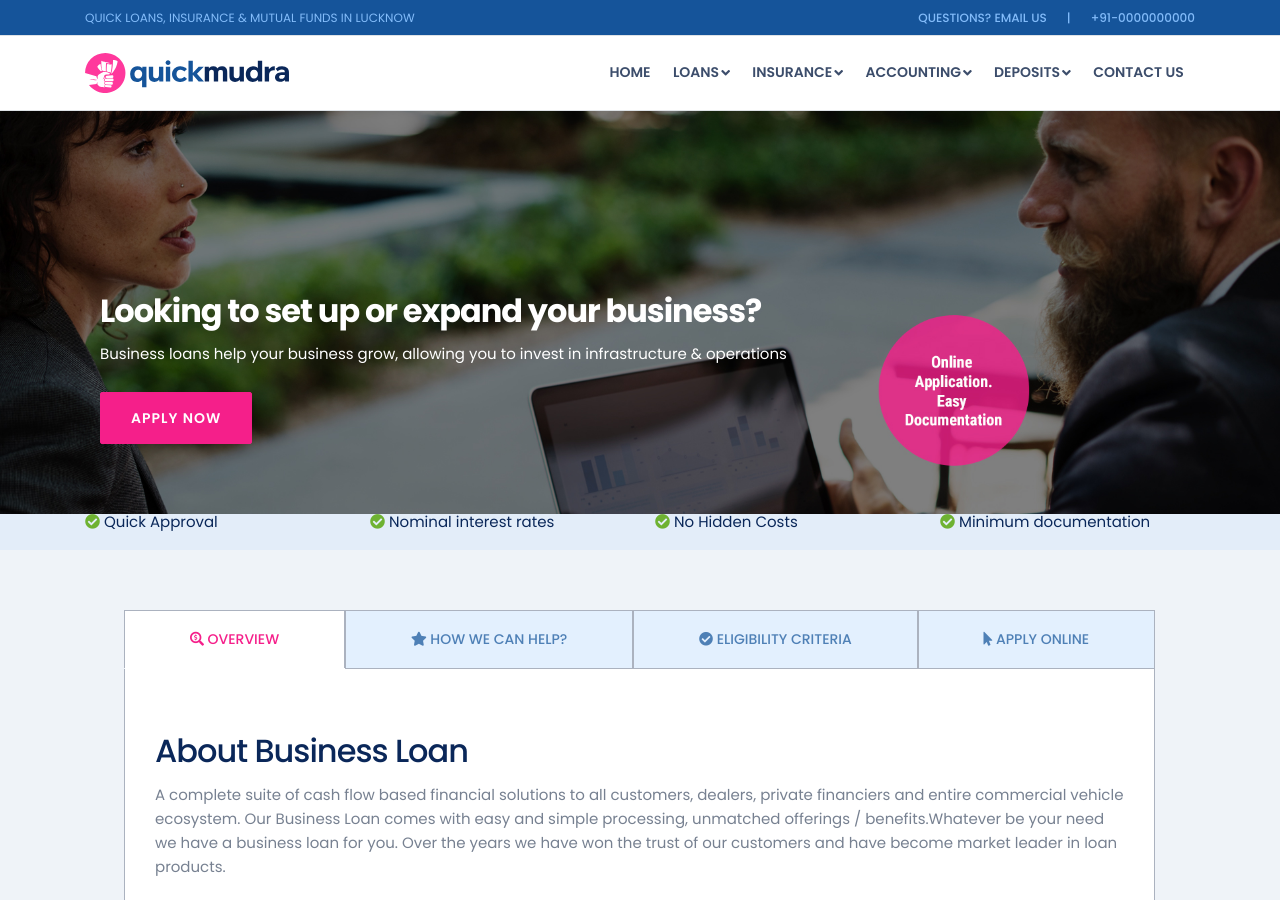
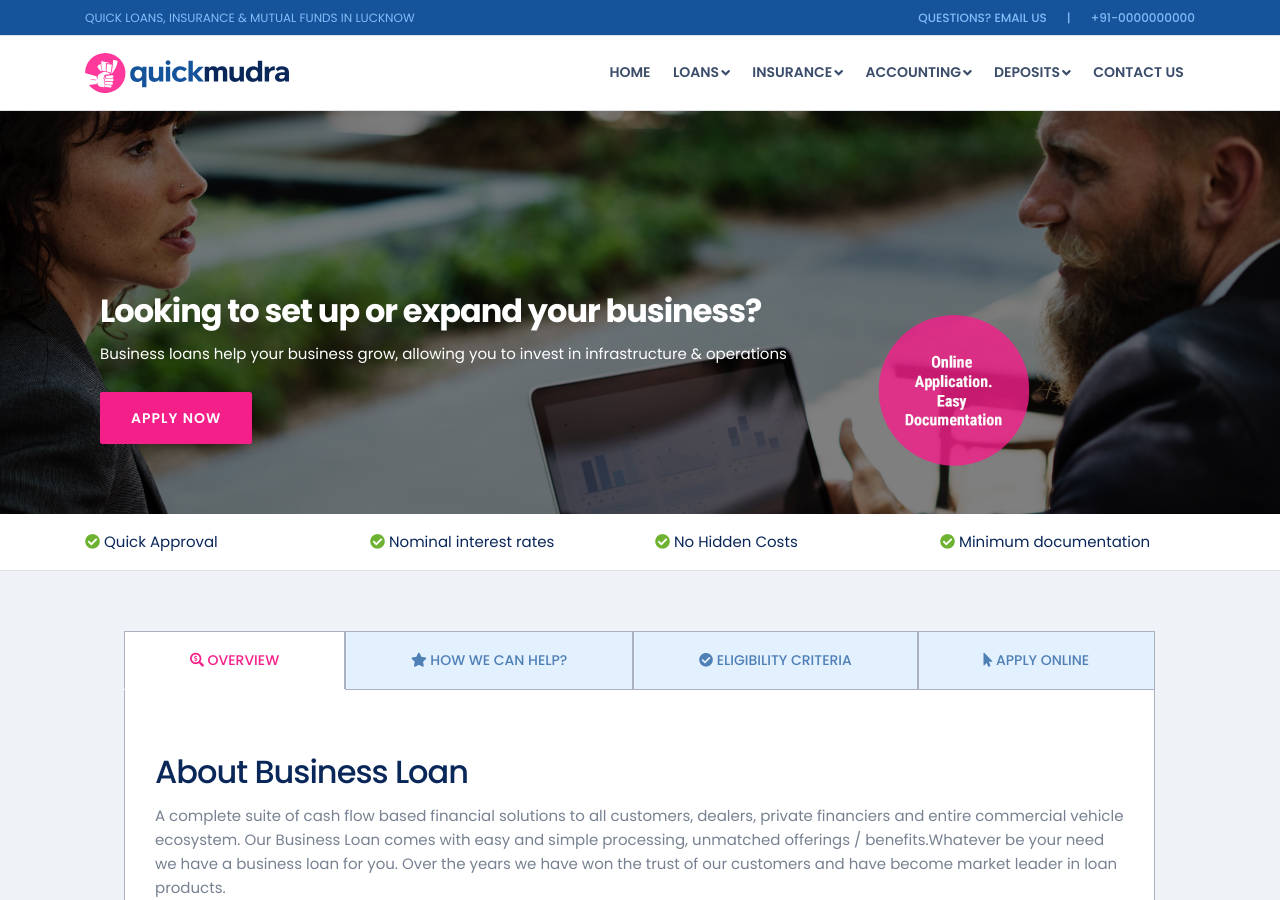
Before and after one commit to jaswinder-singh/creditme, a Jekyll site: the page built from pages/business-loan.html, in a window 1280 px wide and 900 px high. Built offline with Jekyll 4.4.1, drawn with Linux system fonts in a browser that asks for light colours; nearby versions of some CDN libraries.

Commit message:
Update business-loan.html

```diff
--- a/pages/business-loan.html
+++ b/pages/business-loan.html
@@ -22,7 +22,7 @@ permalink: /business-loan
         </div>
     </div>
 </div>
-<div class="feature-list-bar mt-20">
+<div class="feature-list-bar bg-white border-bottom">
     <div class="container">
         <div class="row">
             <div class="col-xl-3 col-lg-3 col-md-6 col-sm-6 col-6">
```
